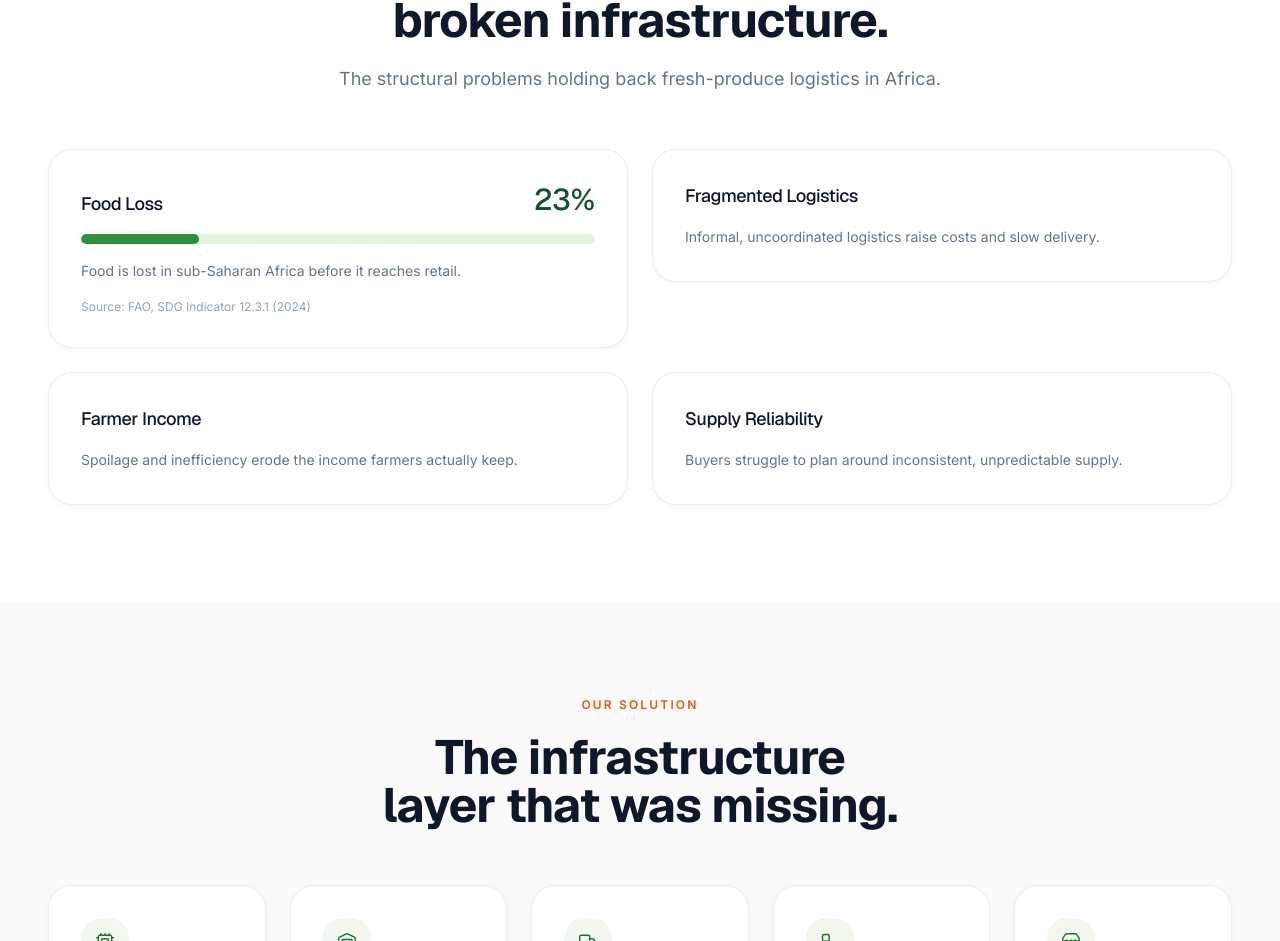
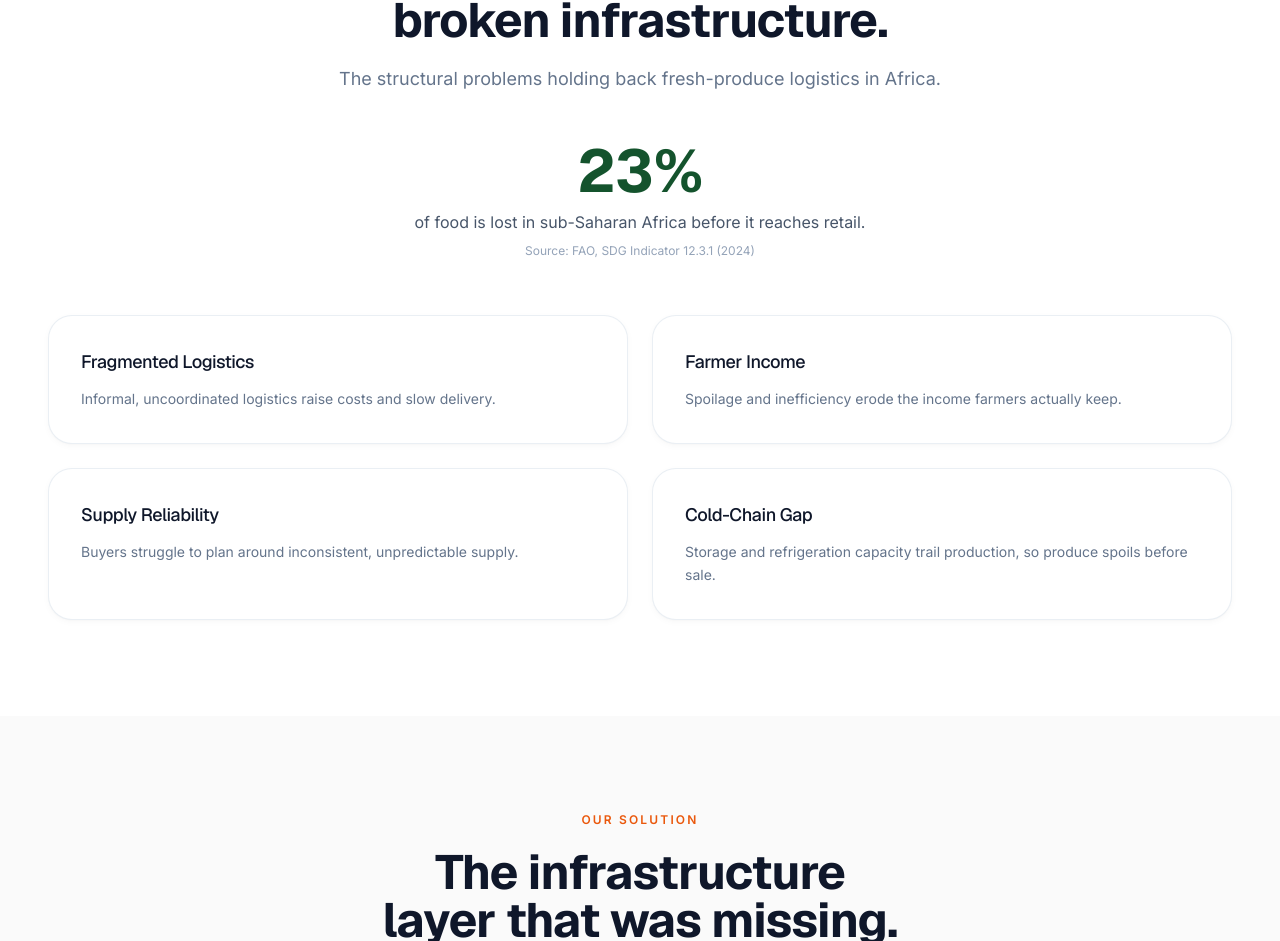
Before and after one commit to louisafful1/keepxtra, a React (Vite) app in the folder frontend/: page /investors in a window 1280 px wide. Shown: the part 829-1770 px from the top of the page. Built offline with nearby package versions, Linux system fonts and the light colour scheme.

Commit message:
fix(investors): uniform problem cards with a single sourced stat
Splits the problem section into one centered, cited FAO 23% headline stat plus four equal-height qualitative cards so the single number no longer distorts the grid. Verified no horizontal overflow at 1280px and 390px.

```diff
--- a/frontend/src/data/problemMetrics.ts
+++ b/frontend/src/data/problemMetrics.ts
@@ -1,28 +1,37 @@
-export interface ProblemMetric {
+/** A single, citable headline problem statistic. */
+export interface ProblemStat {
+  value: string
   label: string
-  /** Percentage with a citable source; omit for qualitative challenges. */
-  value?: number
-  description: string
-  source?: string
+  source: string
 }
 
-export const problemMetrics: ProblemMetric[] = [
+/** A qualitative structural challenge (no fabricated percentages). */
+export interface ProblemChallenge {
+  title: string
+  description: string
+}
+
+export const problemStat: ProblemStat = {
+  value: '23%',
+  label: 'of food is lost in sub-Saharan Africa before it reaches retail.',
+  source: 'FAO, SDG Indicator 12.3.1 (2024)',
+}
+
+export const problemChallenges: ProblemChallenge[] = [
   {
-    label: 'Food Loss',
-    value: 23,
-    description: 'Food is lost in sub-Saharan Africa before it reaches retail.',
-    source: 'FAO, SDG Indicator 12.3.1 (2024)',
-  },
-  {
-    label: 'Fragmented Logistics',
+    title: 'Fragmented Logistics',
     description: 'Informal, uncoordinated logistics raise costs and slow delivery.',
   },
   {
-    label: 'Farmer Income',
+    title: 'Farmer Income',
     description: 'Spoilage and inefficiency erode the income farmers actually keep.',
   },
   {
-    label: 'Supply Reliability',
+    title: 'Supply Reliability',
     description: 'Buyers struggle to plan around inconsistent, unpredictable supply.',
   },
+  {
+    title: 'Cold-Chain Gap',
+    description: 'Storage and refrigeration capacity trail production, so produce spoils before sale.',
+  },
 ]
--- a/frontend/src/sections/investors/ProblemCharts.tsx
+++ b/frontend/src/sections/investors/ProblemCharts.tsx
@@ -2,7 +2,7 @@ import { motion } from 'framer-motion'
 import { Container } from '@/components/ui/Container'
 import { SectionHeading } from '@/components/ui/SectionHeading'
 import { Card } from '@/components/ui/Card'
-import { problemMetrics } from '@/data/problemMetrics'
+import { problemChallenges, problemStat } from '@/data/problemMetrics'
 import { staggerContainer, fadeUp, viewportOnce } from '@/animation/variants'
 
 export function ProblemCharts() {
@@ -17,38 +17,33 @@ export function ProblemCharts() {
         />
 
         <motion.div
+          variants={fadeUp}
+          initial="hidden"
+          whileInView="show"
+          viewport={viewportOnce}
+          className="mt-12 flex flex-col items-center gap-2 text-center"
+        >
+          <p className="font-display text-5xl font-bold leading-none text-primary-700 sm:text-6xl">
+            {problemStat.value}
+          </p>
+          <p className="max-w-xl text-base leading-relaxed text-neutral-600">{problemStat.label}</p>
+          <p className="text-xs text-neutral-400">Source: {problemStat.source}</p>
+        </motion.div>
+
+        <motion.div
           variants={staggerContainer(0.12)}
           initial="hidden"
           whileInView="show"
           viewport={viewportOnce}
           className="mt-14 grid grid-cols-1 gap-6 sm:grid-cols-2"
         >
-          {problemMetrics.map((metric) => (
-            <motion.div key={metric.label} variants={fadeUp}>
-              <Card hover={false} className="flex flex-col gap-4">
-                <div className="flex items-baseline justify-between">
-                  <h3 className="font-display text-lg font-medium text-neutral-900">{metric.label}</h3>
-                  {typeof metric.value === 'number' && (
-                    <span className="font-display text-3xl font-medium text-primary-700">
-                      {metric.value}%
-                    </span>
-                  )}
-                </div>
-                {typeof metric.value === 'number' && (
-                  <div className="h-2.5 w-full overflow-hidden rounded-full bg-primary-100">
-                    <motion.div
-                      className="h-full rounded-full bg-primary-500"
-                      initial={{ width: 0 }}
-                      whileInView={{ width: `${metric.value}%` }}
-                      viewport={viewportOnce}
-                      transition={{ duration: 1, ease: [0.16, 1, 0.3, 1] }}
-                    />
-                  </div>
-                )}
-                <p className="text-sm leading-relaxed text-neutral-500">{metric.description}</p>
-                {metric.source && (
-                  <p className="text-xs text-neutral-400">Source: {metric.source}</p>
-                )}
+          {problemChallenges.map((challenge) => (
+            <motion.div key={challenge.title} variants={fadeUp} className="h-full">
+              <Card hover={false} className="flex h-full flex-col gap-3">
+                <h3 className="font-display text-lg font-medium text-neutral-900">
+                  {challenge.title}
+                </h3>
+                <p className="text-sm leading-relaxed text-neutral-500">{challenge.description}</p>
               </Card>
             </motion.div>
           ))}
```
